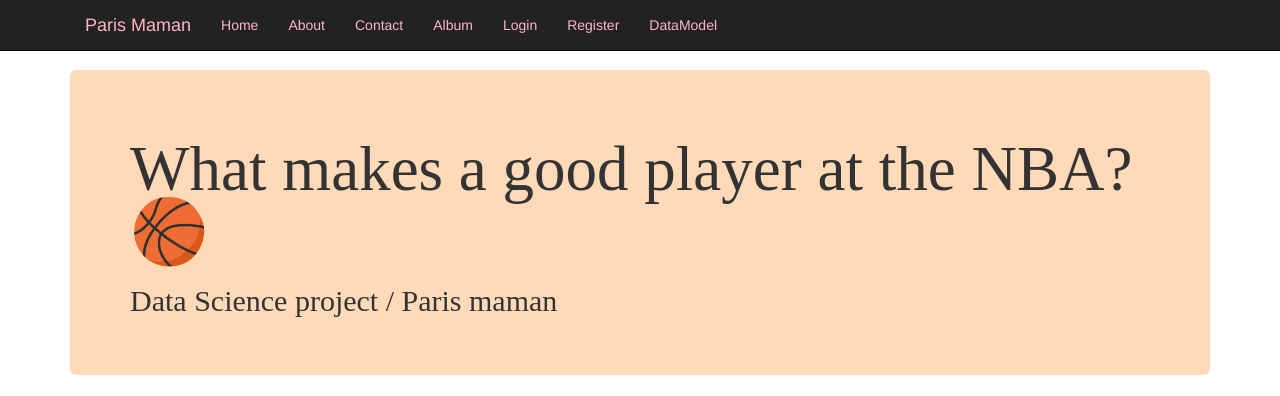
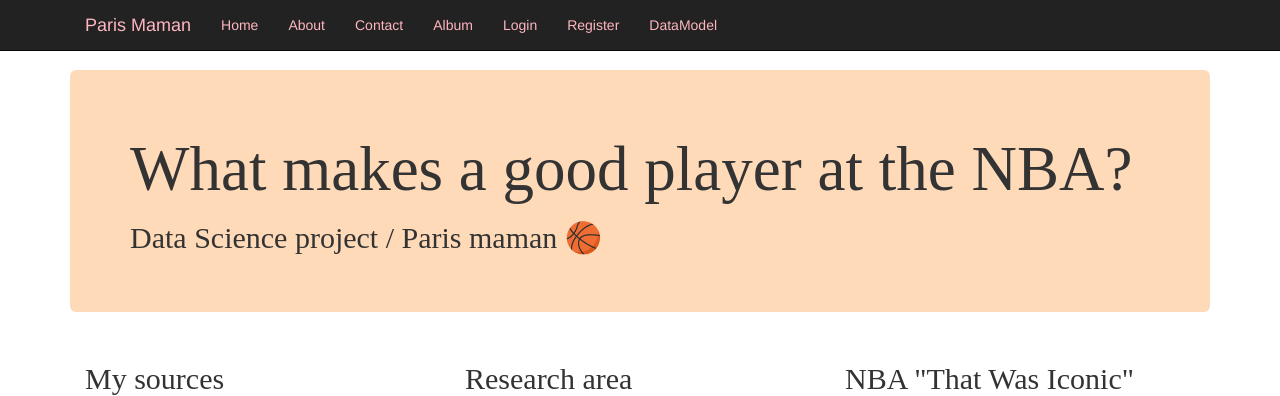
Before and after one commit to parismaman/parisfinalproject, a Flask app: page / in a window 1280 px wide. Shown: the top 396 px of the page. Run offline with Flask 2, Linux system fonts and the light colour scheme; parts of the project's set-up code (start-up, migrations or seed data) failed here and were passed over; some libraries are stand-ins or nearby versions.

Commit message:
שיפורי עיצוב והוספת הערות

```diff
--- a/parisfinalproject/parisfinalproject/templates/NBA_salary.html
+++ b/parisfinalproject/parisfinalproject/templates/NBA_salary.html
@@ -9,7 +9,7 @@
 
 
     <div class="d-flex flex-row-reverse bg-secondary">
-        <h1 style="font-family:David" ;>NBA Salaries in 2017-2018 Season</h1>
+        <h1 style="font-family:David" ;>NBA Salaries in 2017-2018 Season ⛹️‍</h1>
     </div>
 </div>
 <h2 class="heb" style="font-family:David" ;>On this page, we will describe the data pages and resort them</h2>
--- a/parisfinalproject/parisfinalproject/templates/PictureAlbum.html
+++ b/parisfinalproject/parisfinalproject/templates/PictureAlbum.html
@@ -6,7 +6,7 @@
 
 
         <div class="d-flex flex-row-reverse bg-secondary">
-            <h1 style="font-family:David" ;>The best 12 NBA players of the decade</h1>
+            <h1 style="font-family:David" ;>The best 12 NBA players of the decade 📷</h1>
         </div>
     </div>
 
--- a/parisfinalproject/parisfinalproject/templates/about.html
+++ b/parisfinalproject/parisfinalproject/templates/about.html
@@ -7,7 +7,7 @@
 
 
     <div class="d-flex flex-row-reverse bg-secondary">
-        <h1 style="font-family: David" color="lightsalmon"> About the project</h1>
+        <h1 style="font-family: David" color="lightsalmon"> About the project ✨</h1>
     </div>
 </div>
 
--- a/parisfinalproject/parisfinalproject/templates/index.html
+++ b/parisfinalproject/parisfinalproject/templates/index.html
@@ -9,10 +9,10 @@
 
 
     <div class="d-flex flex-row-reverse bg-secondary">
-        <h1 style="font-family: David" color="lightsalmon"> What makes a good player at the NBA? 🏀</h1>
+        <h1 style="font-family: David" color="lightsalmon"> What makes a good player at the NBA? </h1>
         <h2 style="        font-family: David
 ">
-            Data Science project / Paris maman
+            Data Science project / Paris maman 🏀
         </h2>
     </div>
 </div>
--- a/parisfinalproject/parisfinalproject/templates/login.html
+++ b/parisfinalproject/parisfinalproject/templates/login.html
@@ -17,7 +17,7 @@
 
 
     <div class="d-flex flex-row-reverse bg-secondary">
-        <h1 style="font-family: David";> Login to data analysis</h1>
+        <h1 style="font-family: David";> Login to data analysis 🔍</h1>
     </div>
 </div>
 <div class="row" style="        background-image: url('https://medias.timeout.co.il/www/uploads/2017/10/Vince-CarterT-750x500.jpg');
--- a/parisfinalproject/parisfinalproject/templates/query.html
+++ b/parisfinalproject/parisfinalproject/templates/query.html
@@ -7,7 +7,7 @@
 
 
     <div class="d-flex flex-row-reverse bg-secondary">
-        <h1 style="font-family: David"> Data Query</h1>
+        <h1 style="font-family: David"> Data Query 🤾‍♂️</h1>
     </div>
 </div>
 
@@ -36,7 +36,7 @@
             <td>                    {{ form.Parameters }}       </td>
         </tr>
         <tr>
-            <td class="input submit"> <input type="submit" value="LET'S FIND OUT!"> </td>
+            <td class="input submit"> <input type="submit" value="LET'S FIND OUT! 📊"> </td>
         </tr>
     </table>
 </form>
```
